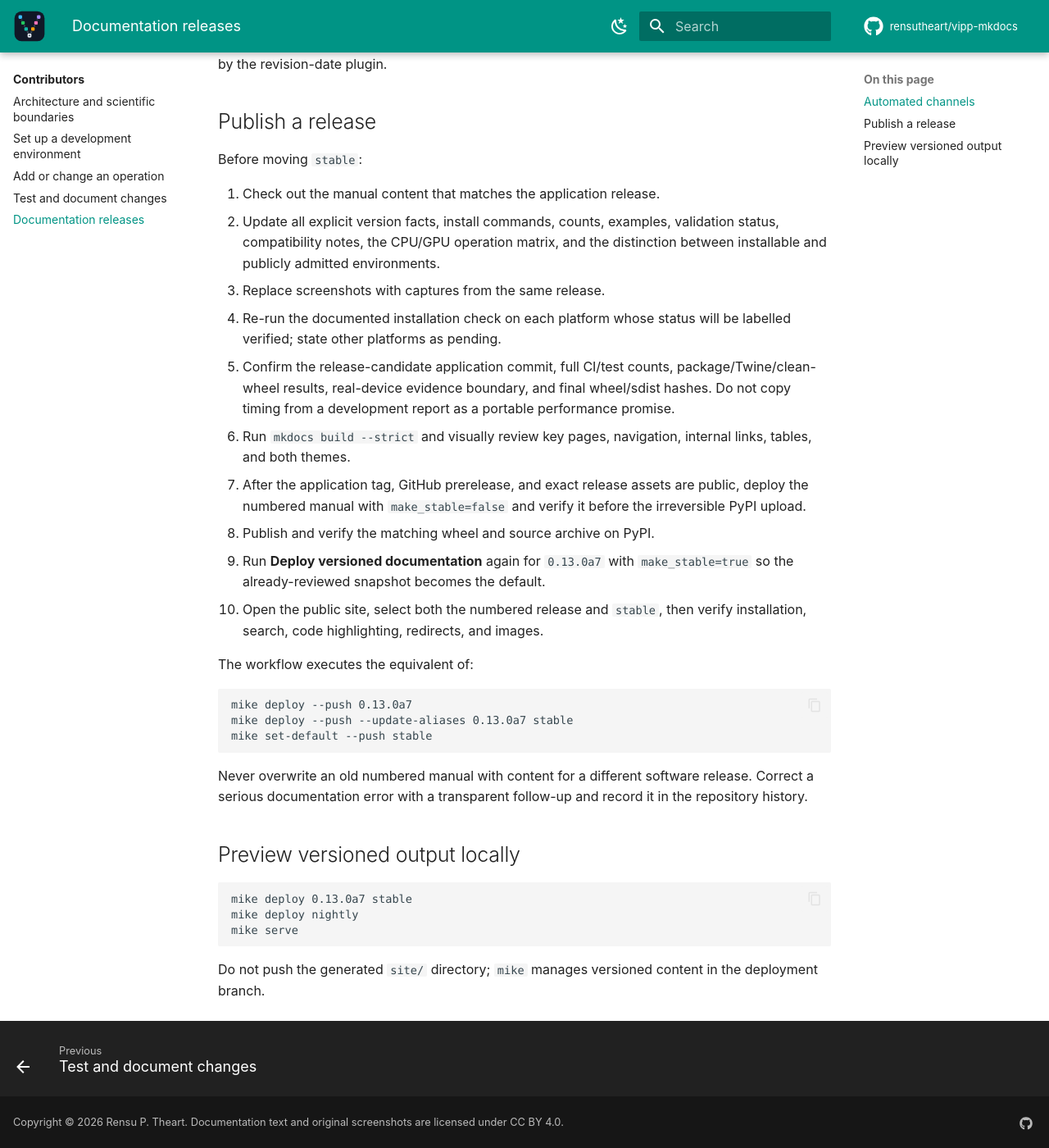
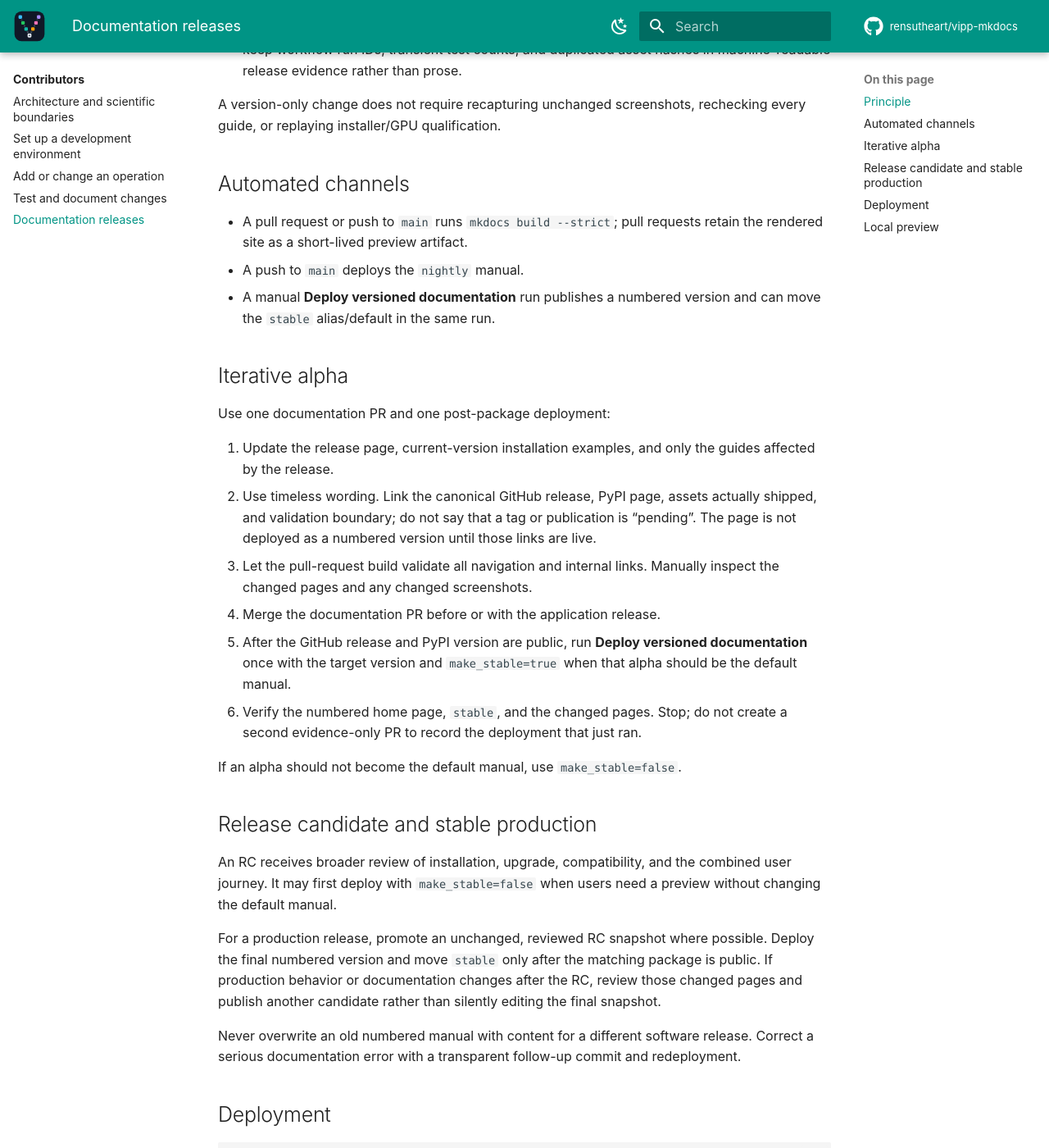
Before and after one commit to rensutheart/vipp-mkdocs, an MkDocs documentation site: the page built from docs/developer/docs-releases.md, in a window 1280 px wide and 1400 px high, scrolled down 593 px. Shown: the whole window at 82% size. Built offline with MkDocs 1.6.1 and Material for MkDocs 9.7.7, drawn with Linux system fonts in a browser that asks for light colours; plug-ins that fetch from the network failed and are left out; comment, search, counter and statistics services are not loaded; the version menu is left out; some of the changed text lies outside the part shown.

Commit message:
Simplify documentation releases (#15)

````diff
--- a/docs/developer/docs-releases.md
+++ b/docs/developer/docs-releases.md
@@ -1,64 +1,94 @@
 # Documentation releases
 
-The manual uses `mike` to publish several versions to the `gh-pages` branch.
-GitHub Pages must be configured once to deploy from that branch at `/`.
+The manual uses `mike` to publish `nightly`, numbered versions, and the
+`stable` alias from the `gh-pages` branch.
+
+## Principle
+
+Documentation follows the same risk-based release model as the application:
+
+- inspect pages whose behavior or instructions changed;
+- rely on the strict documentation CI build for the whole site;
+- publish one timeless release page rather than a sequence of “pending”,
+  “now public”, and “stable promoted” status edits; and
+- keep workflow run IDs, transient test counts, and duplicated asset hashes in
+  machine-readable release evidence rather than prose.
+
+A version-only change does not require recapturing unchanged screenshots,
+rechecking every guide, or replaying installer/GPU qualification.
 
 ## Automated channels
 
 - A pull request or push to `main` runs `mkdocs build --strict`; pull requests
-  retain the rendered `site/` as a seven-day preview artifact.
-- A push to `main` deploys the **nightly** manual.
-- A manual **Deploy versioned documentation** run publishes a numbered release
-  and can move the **stable** alias/default.
+  retain the rendered site as a short-lived preview artifact.
+- A push to `main` deploys the `nightly` manual.
+- A manual **Deploy versioned documentation** run publishes a numbered version
+  and can move the `stable` alias/default in the same run.
 
-The deployment job uses the exact versions in `requirements.txt` and the full
-Git history needed by the revision-date plugin.
+## Iterative alpha
 
-## Publish a release
+Use one documentation PR and one post-package deployment:
 
-Before moving `stable`:
+1. Update the release page, current-version installation examples, and only
+   the guides affected by the release.
+2. Use timeless wording. Link the canonical GitHub release, PyPI page, assets
+   actually shipped, and validation boundary; do not say that a tag or
+   publication is “pending”. The page is not deployed as a numbered version
+   until those links are live.
+3. Let the pull-request build validate all navigation and internal links.
+   Manually inspect the changed pages and any changed screenshots.
+4. Merge the documentation PR before or with the application release.
+5. After the GitHub release and PyPI version are public, run **Deploy versioned
+   documentation** once with the target version and `make_stable=true` when
+   that alpha should be the default manual.
+6. Verify the numbered home page, `stable`, and the changed pages. Stop; do not
+   create a second evidence-only PR to record the deployment that just ran.
 
-1. Check out the manual content that matches the application release.
-2. Update all explicit version facts, install commands, counts, examples,
-   validation status, compatibility notes, the CPU/GPU operation matrix, and
-   the distinction between installable and publicly admitted environments.
-3. Replace screenshots with captures from the same release.
-4. Re-run the documented installation check on each platform whose status will
-   be labelled verified; state other platforms as pending.
-5. Confirm the release-candidate application commit, full CI/test counts,
-   package/Twine/clean-wheel results, real-device evidence boundary, and final
-   wheel/sdist hashes. Do not copy timing from a development report as a
-   portable performance promise.
-6. Run `mkdocs build --strict` and visually review key pages, navigation,
-   internal links, tables, and both themes.
-7. After the application tag, GitHub prerelease, and exact release assets are
-   public, deploy the numbered manual with `make_stable=false` and verify it
-   before the irreversible PyPI upload.
-8. Publish and verify the matching wheel and source archive on PyPI.
-9. Run **Deploy versioned documentation** again for `0.13.0a7` with
-   `make_stable=true` so the already-reviewed snapshot becomes the default.
-10. Open the public site, select both the numbered release and `stable`, then
-   verify installation, search, code highlighting, redirects, and images.
+If an alpha should not become the default manual, use `make_stable=false`.
+
+## Release candidate and stable production
+
+An RC receives broader review of installation, upgrade, compatibility, and the
+combined user journey. It may first deploy with `make_stable=false` when users
+need a preview without changing the default manual.
+
+For a production release, promote an unchanged, reviewed RC snapshot where
+possible. Deploy the final numbered version and move `stable` only after the
+matching package is public. If production behavior or documentation changes
+after the RC, review those changed pages and publish another candidate rather
+than silently editing the final snapshot.
+
+Never overwrite an old numbered manual with content for a different software
+release. Correct a serious documentation error with a transparent follow-up
+commit and redeployment.
+
+## Deployment
+
+```text
+gh workflow run docs-deploy.yml \
+  --repo rensutheart/vipp-mkdocs \
+  --ref main \
+  -f version="<version>" \
+  -f make_stable=true
+```
 
 The workflow executes the equivalent of:
 
 ```text
-mike deploy --push 0.13.0a7
-mike deploy --push --update-aliases 0.13.0a7 stable
+mike deploy --push --update-aliases <version> stable
 mike set-default --push stable
 ```
 
-Never overwrite an old numbered manual with content for a different software
-release. Correct a serious documentation error with a transparent follow-up and
-record it in the repository history.
+For a numbered preview without alias promotion, use `make_stable=false`, which
+executes `mike deploy --push <version>`.
 
-## Preview versioned output locally
+## Local preview
 
 ```text
-mike deploy 0.13.0a7 stable
+mike deploy <version> stable
 mike deploy nightly
 mike serve
 ```
 
-Do not push the generated `site/` directory; `mike` manages versioned content in
-the deployment branch.
+Do not push the generated `site/` directory; `mike` manages versioned content
+in the deployment branch.
````
